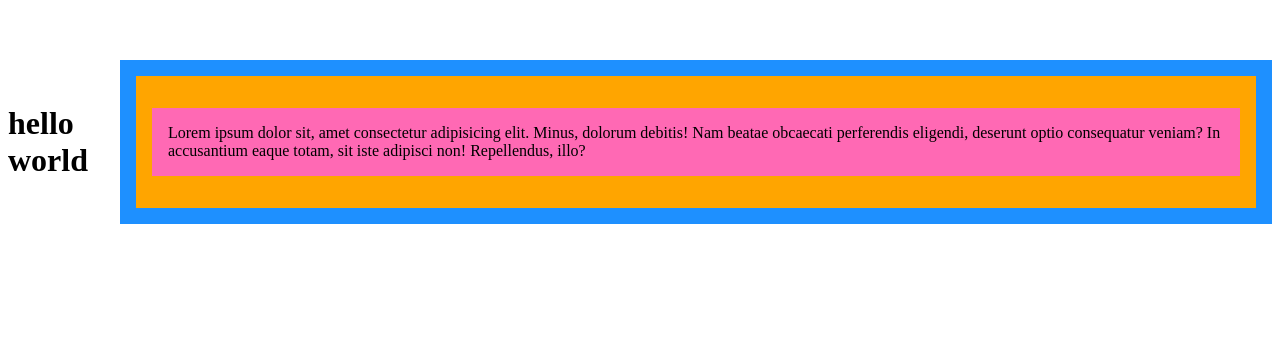
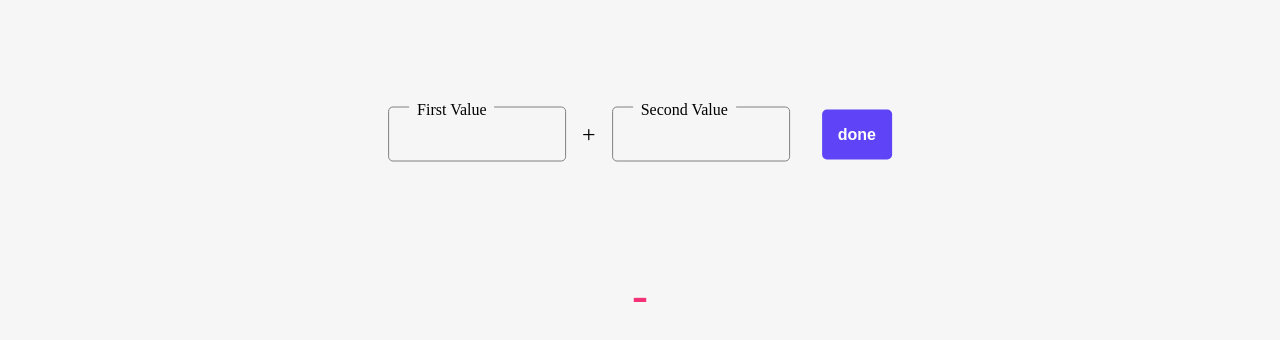
Before and after one commit to BrightSton/core-javascript, a website: page client/index.html in a window 1280 px wide. Shown: the part 266-606 px from the top of the page. Drawn offline with Linux system fonts and the light colour scheme.

Commit message:
[추가] 계산기 만들기

```diff
--- a/client/index.html
+++ b/client/index.html
@@ -5,29 +5,31 @@
     <meta http-equiv="X-UA-Compatible" content="IE=edge" />
     <meta name="viewport" content="width=device-width, initial-scale=1" />
     <link rel="stylesheet" href="./style.css" />
-    <title>javascript core</title>
-    <script src="./lib/dom/getNode.js"></script>
-    <script src="./lib/error/typeError.js"></script>
-    <script src="./lib/dom/attr.js"></script>
+    <title>calculator</title>
     <script src="./lib/dom/css.js"></script>
     <script src="./lib/dom/bindEvent.js"></script>
-    <script defer src="./chapter/DOM/07.bubble.js"></script>
+    <script src="./lib/dom/attr.js"></script>
+    <script src="./lib/dom/insert.js"></script>
+    <script src="./lib/dom/getNode.js"></script>
+    <script defer src="./main.js"></script>
   </head>
   <body>
-    <h1>
-      <span class="first" id="first">hello</span>
-      <span class="second" id="second">world</span>
-    </h1>
-    <section class="visual">
-      <div class="pop"></div>
-      <article class="news">
-        <p class="desc">
-          Lorem ipsum dolor sit, amet consectetur adipisicing elit. Minus,
-          dolorum debitis! Nam beatae obcaecati perferendis eligendi, deserunt
-          optio consequatur veniam? In accusantium eaque totam, sit iste
-          adipisci non! Repellendus, illo?
-        </p>
-      </article>
-    </section>
+    <form class="calculator">
+      <div class="first">
+        <label for="firstNumber">First Value</label>
+        <input type="number" name="first" id="firstNumber" required />
+      </div>
+
+      <div class="operator">+</div>
+
+      <div class="second">
+        <label for="secondNumber">Second Value</label>
+        <input type="number" name="second" id="secondNumber" required />
+      </div>
+
+      <input id="done" type="submit" value="done" />
+
+      <div class="result">-</div>
+    </form>
   </body>
 </html>
--- a/client/main.js
+++ b/client/main.js
@@ -0,0 +1,46 @@
+// 1. 인풋 벨류값 가져오기
+// 2. 이벤트 핸들러 연결하기
+// 3. 이벤트 기본 동작 차단하기
+// 4. 두 수의 합을 더해주기
+// 5. 화면에 출력하기
+
+/* const firstNumber = getNode("#firstNumber");
+const secondNumber = getNode("#secondNumber");
+const result = getNode(".result");
+const done = getNode("#done");
+
+done.addEventListener("click", function (e) {
+  e.preventDefault();
+  let sum = +firstNumber.value + +secondNumber.value;
+  result.textContent = sum;
+}); */
+
+const firstInput = getNode("#firstNumber");
+const secondInput = getNode("#secondNumber");
+const done = getNode("#done");
+
+function getInputValue(node) {
+  if (typeof node === "string") node = getNode(node);
+  if (node.tagName !== "INPUT")
+    refError("getInputValue 함수는  INPUT ELEMENT만 허용합니다.");
+  return node.value;
+}
+
+const sum = (valueA, valueB) => valueA + valueB;
+
+const clearContent = (node) => {
+  if (typeof node === "string") node = getNode(node);
+  node.textContent = "";
+};
+
+function handler(e) {
+  e.preventDefault();
+  let firstValue = +getInputValue(firstInput);
+  let secondValue = +getInputValue(secondInput);
+  let total = sum(firstValue, secondValue);
+
+  clearContent(".result");
+  insertLast(".result", total);
+}
+
+done.addEventListener("click", handler);
--- a/client/style.css
+++ b/client/style.css
@@ -1,47 +1,82 @@
 body {
-  height: 100vh;
+  background: #f6f6f6;
+}
+
+.calculator {
+  position: absolute;
+  left: 50%;
+  top: 50%;
+  transform: translate(-50%, -50%);
   display: flex;
   justify-content: center;
   align-items: center;
 }
 
-.ground {
-  width: 600px;
-  height: 400px;
-  background: greenyellow;
-  border: 10px solid black;
-  position: absolute;
-  left: 50%;
-  top: 50%;
-  transform: translate(-50%, -50%);
+.calculator > div {
+  position: relative;
 }
 
-.ball {
-  transition: all 0.3s;
-  pointer-events: none;
+input[type="number"] {
+  max-width: 10rem;
+  font-size: 2rem;
+  padding: 0.5rem;
+  background: transparent;
+  border-radius: 0.3rem;
+  border: 1px solid gray;
+  color: rgb(83, 83, 83);
+  text-align: center;
 }
 
-.visual {
-  padding: 1rem;
-  background-color: dodgerblue;
+.operator {
+  font-size: 1.5rem;
+  margin: 0 1rem;
 }
 
-.news {
+input[type="submit"] {
   padding: 1rem;
-  background-color: orange;
+  font-size: 1rem;
+  margin-left: 2rem;
+  cursor: pointer;
+  border-radius: 0.3rem;
+  border: none;
+  color: white;
+  font-weight: bold;
+  transition: background 0.2s;
+  background: #5e44f6;
 }
 
-.desc {
-  padding: 1rem;
-  background-color: hotpink;
+input[type="submit"]:hover,
+input[type="submit"]:focus {
+  background: #2c10c9;
 }
 
-.pop {
-  width: 30vw;
-  height: 30vw;
+.result {
+  font-size: 3rem;
+  font-weight: bold;
+  position: absolute !important;
+  left: 50%;
+  transform: translateX(-50%);
+  bottom: -10rem;
+  color: #f53277;
+}
+
+.calculator label {
   position: absolute;
-  left: 1rem;
-  top: 1rem;
-  background-color: rgba(0, 0, 0, 0.5);
-  display: none;
+  left: 21px;
+  top: -6px;
+  padding: 0 0.5rem;
+  background: #f6f6f6;
 }
+
+@media screen and (max-width: 600px) {
+  .calculator {
+    flex-direction: column;
+  }
+  input[type="submit"] {
+    width: 100%;
+    margin: 30px 0 0 0;
+  }
+  .operator {
+    margin: 1rem 0;
+  }
+}
```
